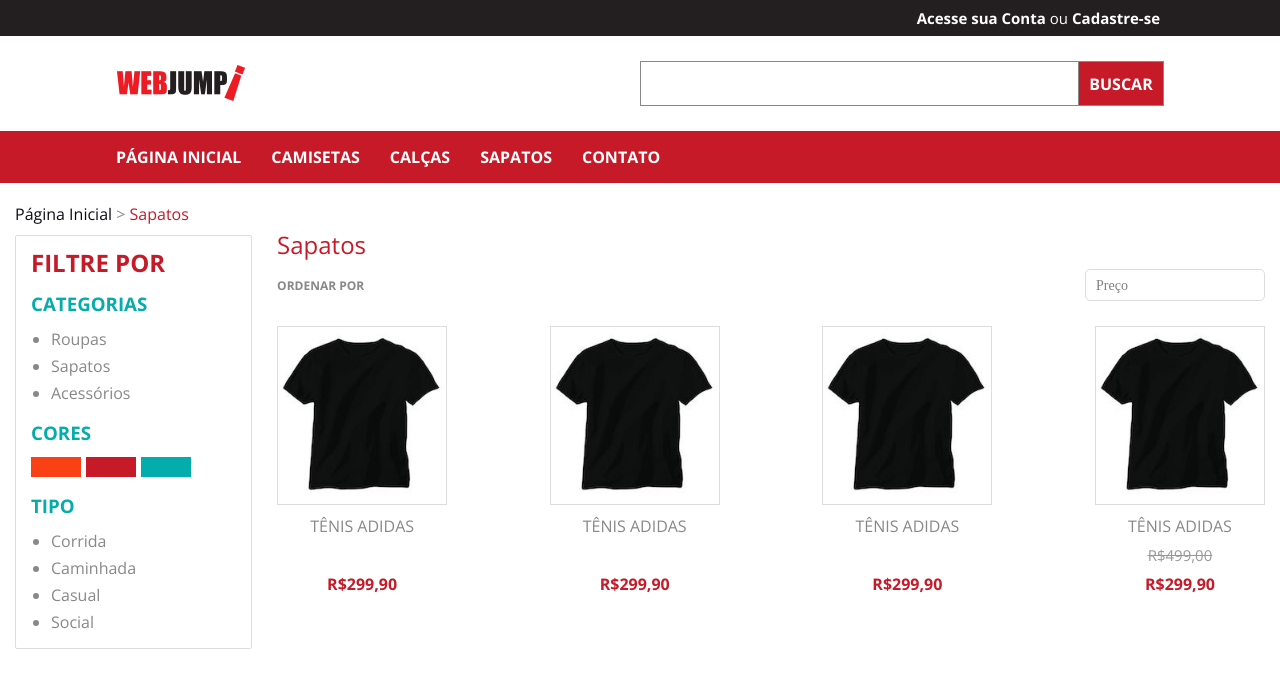
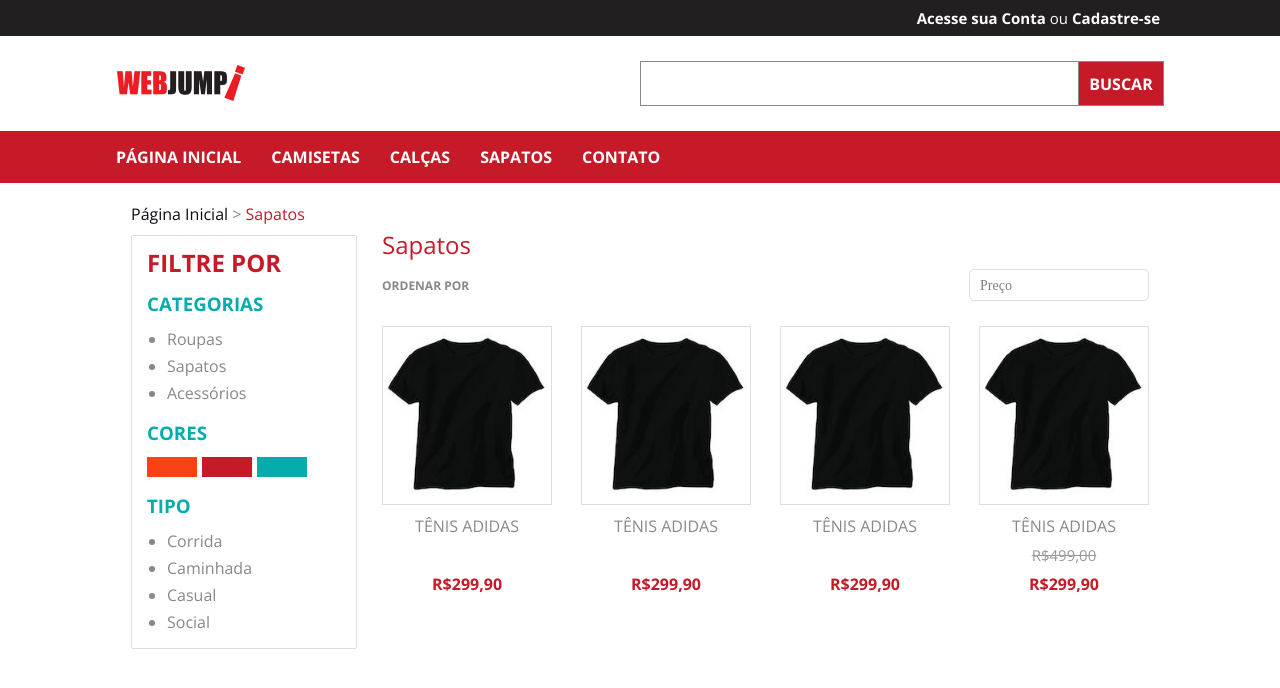
Before and after one commit to ChristySchott/desafio, a React (Create React App) app in the folder web/: page / in a window 1280 px wide. Shown: the top 688 px of the page. Built offline with nearby package versions, Linux system fonts and the light colour scheme.

Commit message:
feat: responsive main display on huge screen

```diff
--- a/web/src/pages/Dashboard/styles.ts
+++ b/web/src/pages/Dashboard/styles.ts
@@ -4,6 +4,8 @@
   display: flex;
   align-items: center;
   flex-direction: column;
+  max-width: 1048px;
+  margin: 0 auto;
 
   @media (min-width: 768px) {
     align-items: flex-start;
@@ -11,6 +13,10 @@
     margin-top: 20px;
     padding: 0 15px;
   }
+
+  @media (min-width: 1440px) {
+    padding: 0;
+  }
 `;
 
 export default Main;
```
